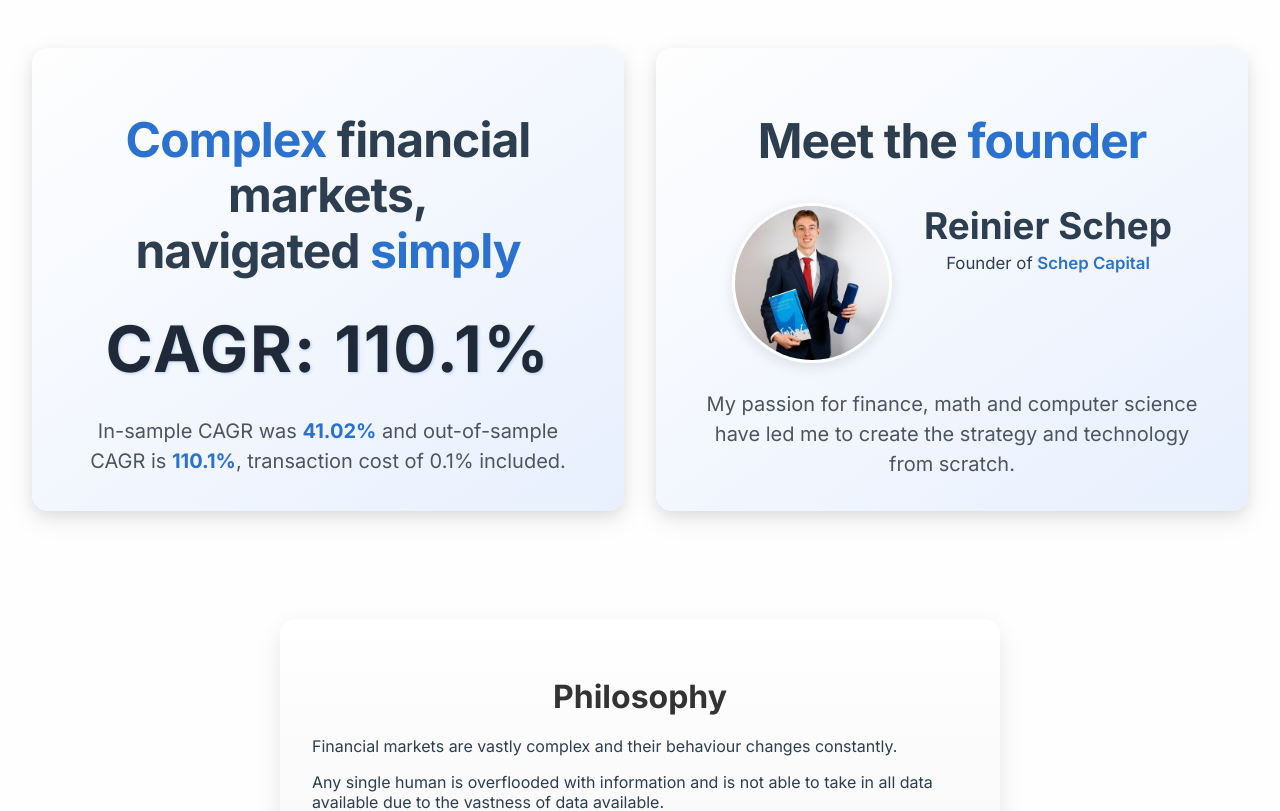
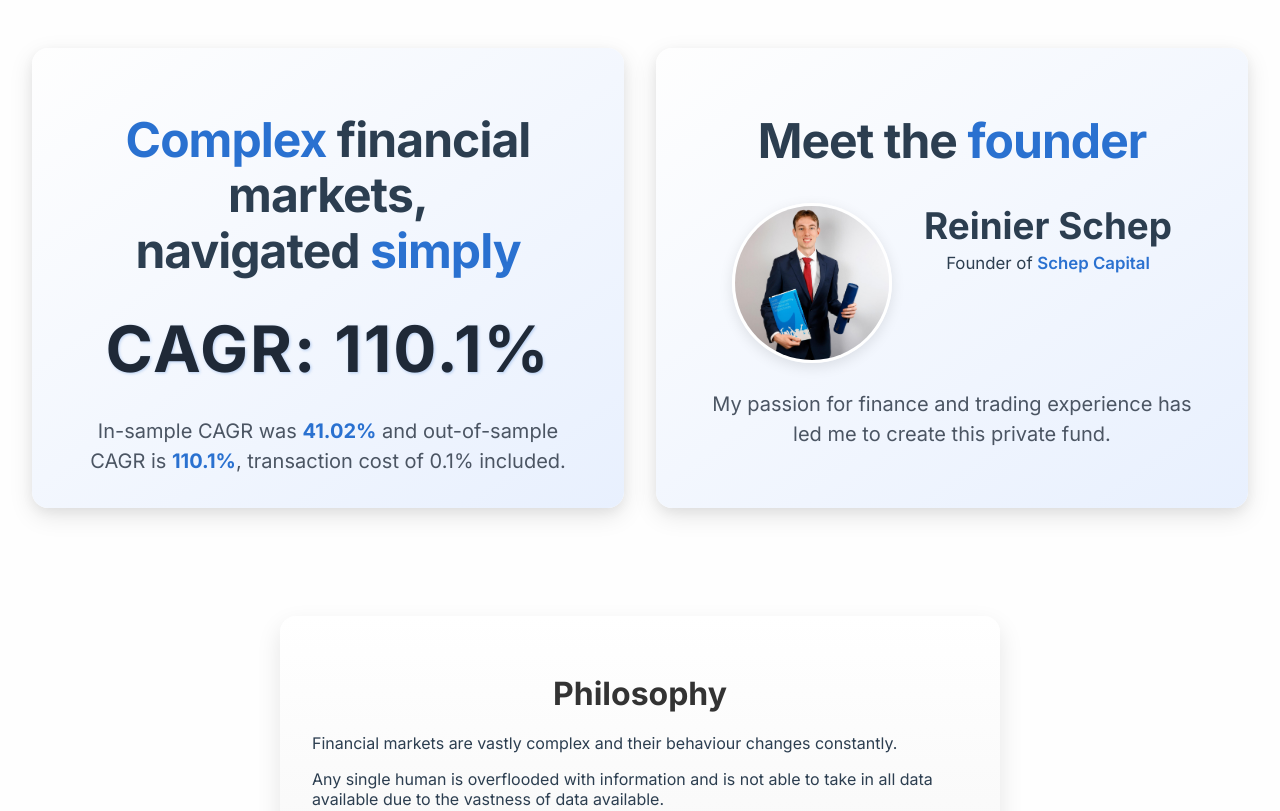
Before and after one commit to schepcapital/website, a Vue app in the folder website/: page / in a window 1280 px wide. Shown: the top 811 px of the page. Built offline with nearby package versions, Linux system fonts and the light colour scheme.

Commit message:
bio update

```diff
--- a/website/src/components/Founder.vue
+++ b/website/src/components/Founder.vue
@@ -18,8 +18,7 @@
         </div>
 
         <p class="bio">
-           My passion for finance, math and computer science have led me to create the
-          strategy and technology from scratch.
+           My passion for finance and trading experience has led me to create this private fund.
         </p>
       </div>
     </a>
```
